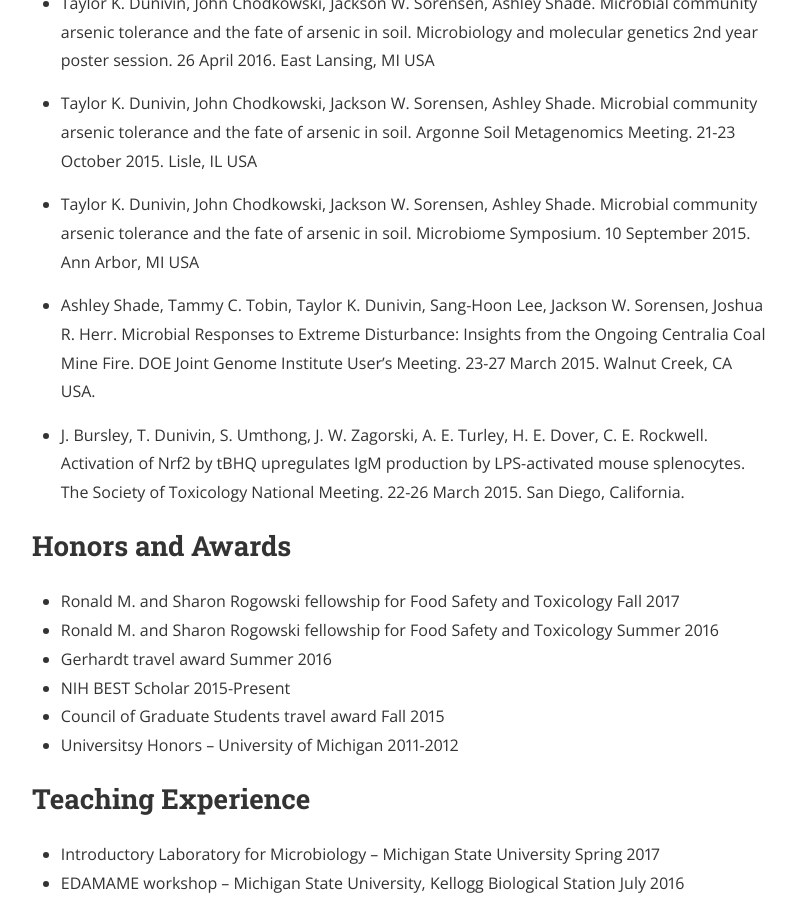
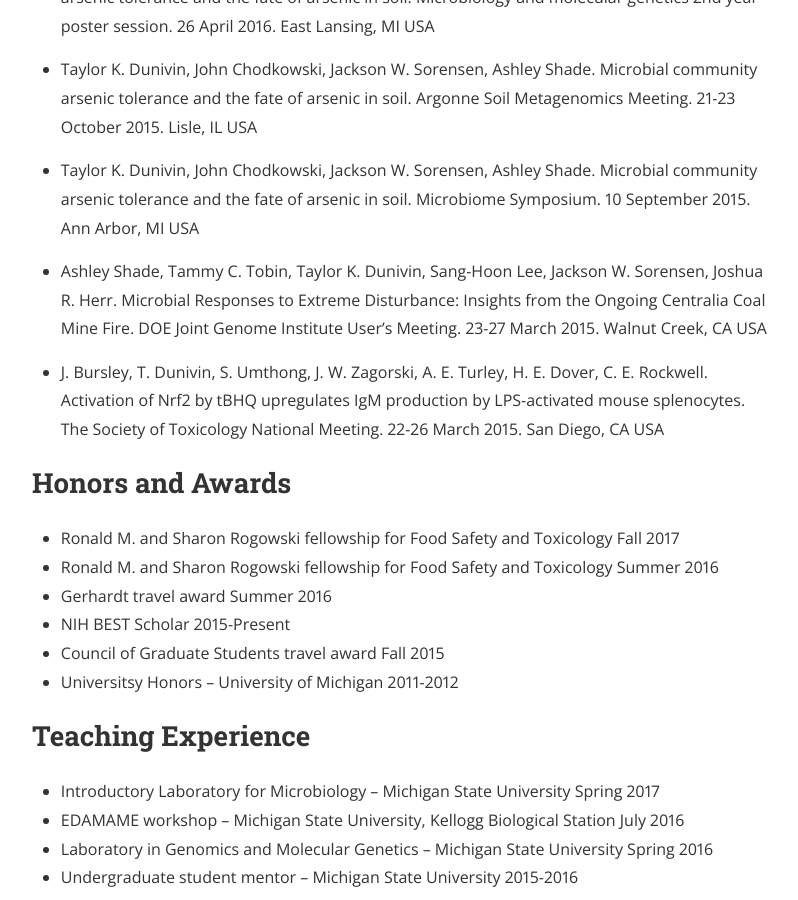
Before and after one commit to dunivint/dunivint.github.io, a Jekyll site: the page built from materials.md, in a window 1280 px wide and 900 px high, scrolled down 2144 px. Shown: the whole window, without its empty margins (240-1038 px from the left). Built offline with Jekyll 4.4.1, drawn with Linux system fonts in a browser that asks for light colours; nearby versions of some CDN libraries; a style sheet for code colours, icons or effects is not loaded.

Commit message:
Update materials.md

```diff
--- a/materials.md
+++ b/materials.md
@@ -6,14 +6,14 @@
 
 
 ## Education
-Michigan State University, East Lansing, Michigan			                                               2014-Present
-* Graduate program in Microbiology and Molecular Genetics
-* Graduate program in Environmental and Integrative Toxicological Sciences
-* Cumulative GPA: 3.92
+* Michigan State University, East Lansing, Michigan			                                               2014-Present
+  * Graduate program in Microbiology and Molecular Genetics
+  * Graduate program in Environmental and Integrative Toxicological Sciences
+  * Cumulative GPA: 3.92
 
-University of Michigan, Ann Arbor, Michigan	 	                                    2010-2014
-* Bachelor of Science in Biology, minor in Environmental Science
-* Cumulative GPA: 3.69
+* University of Michigan, Ann Arbor, Michigan	 	                                    2010-2014
+  * Bachelor of Science in Biology, minor in Environmental Science
+  * Cumulative GPA: 3.69
 
 
 ## __Research Experience__
@@ -45,7 +45,7 @@
 
 * Hye Jin Hwang, Michelle Steidemann, Taylor K Dunivin, Mike Rizzo, John LaPres. 2016. Data of enzymatic activities of the electron transport chain and ATP synthase complexes in mouse hepatoma cells following exposure to 2, 3, 7, 8-tetrachlorodibenzo-ρ-dioxin (TCDD). Data in brief. 8, 93-97.
 
-* Vincenzo Antignani, Amy L. Klocko, Gwangbae Bak, Suma D. Chandrasekaran, Taylor K. Dunivin, Erik Nielsen. 2014. Plant U-BOX13 and the PI4Kb1/b2 phosphatidylinositol-4 kinases by the small GTPase rabA4B plays important roles during salicylic acid-mediated plant defense signaling in Arabidopsis. Plant Cell. 27: 243-261.<sup>
+* Vincenzo Antignani, Amy L. Klocko, Gwangbae Bak, Suma D. Chandrasekaran, Taylor K. Dunivin, Erik Nielsen. 2014. Plant U-BOX13 and the PI4Kb1/b2 phosphatidylinositol-4 kinases by the small GTPase rabA4B plays important roles during salicylic acid-mediated plant defense signaling in Arabidopsis. Plant Cell. 27: 243-261.
 
 
 ## __Oral Presentations__
@@ -65,9 +65,9 @@
 
 * Taylor K. Dunivin, John Chodkowski, Jackson W. Sorensen, Ashley Shade. Microbial community arsenic tolerance and the fate of arsenic in soil. Microbiome Symposium. 10 September 2015. Ann Arbor, MI USA
 
-* Ashley Shade, Tammy C. Tobin, Taylor K. Dunivin, Sang-Hoon Lee, Jackson W. Sorensen, Joshua R. Herr.  Microbial Responses to Extreme Disturbance:  Insights from the Ongoing Centralia Coal Mine Fire.  DOE Joint Genome Institute User’s Meeting.  23-27 March 2015. Walnut Creek, CA USA.
+* Ashley Shade, Tammy C. Tobin, Taylor K. Dunivin, Sang-Hoon Lee, Jackson W. Sorensen, Joshua R. Herr.  Microbial Responses to Extreme Disturbance:  Insights from the Ongoing Centralia Coal Mine Fire.  DOE Joint Genome Institute User’s Meeting.  23-27 March 2015. Walnut Creek, CA USA
 
-* J. Bursley, T. Dunivin, S. Umthong, J. W. Zagorski, A. E. Turley, H. E. Dover, C. E. Rockwell. Activation of Nrf2 by tBHQ upregulates IgM production by LPS-activated mouse splenocytes. The Society of Toxicology National Meeting. 22-26 March 2015. San Diego, California.
+* J. Bursley, T. Dunivin, S. Umthong, J. W. Zagorski, A. E. Turley, H. E. Dover, C. E. Rockwell. Activation of Nrf2 by tBHQ upregulates IgM production by LPS-activated mouse splenocytes. The Society of Toxicology National Meeting. 22-26 March 2015. San Diego, CA USA
 
 
 ## __Honors and Awards__
```
